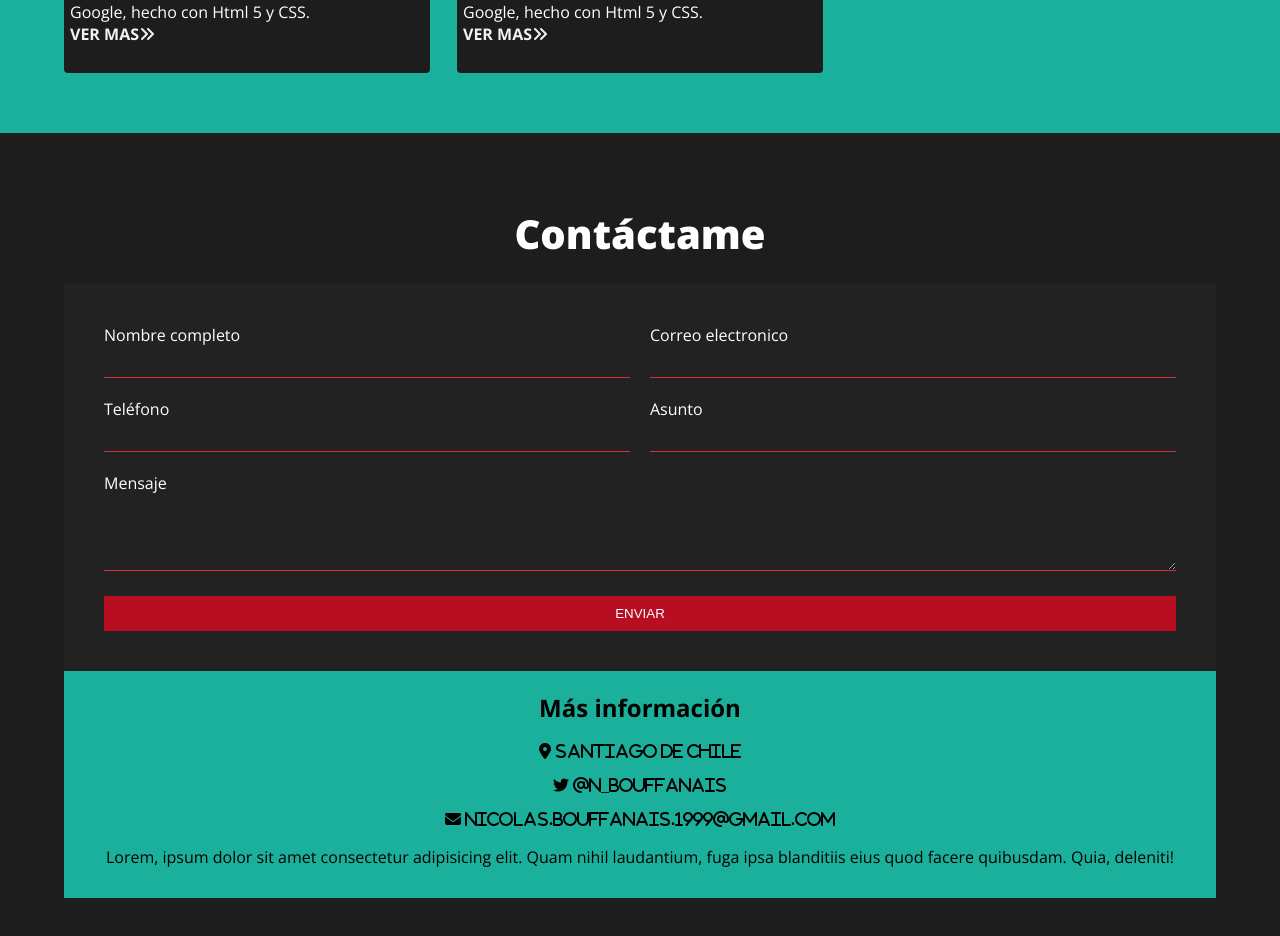
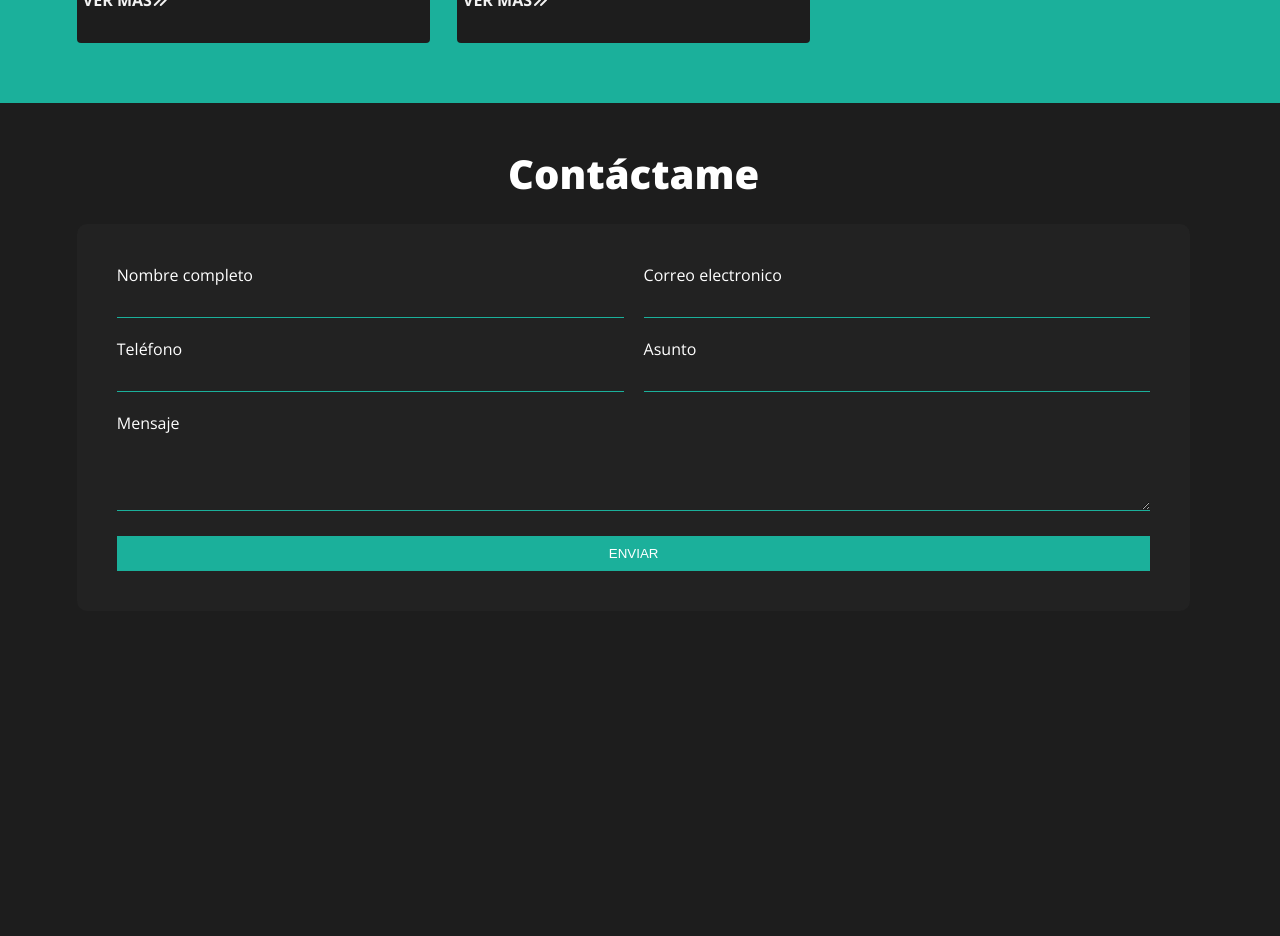
Before and after one commit to N-Ignacio-Bouffanais/portfolio-nextjs-nodemailer, a Next.js app: page / in a window 1280 px wide. Shown: the part 1840-2776 px from the top of the page. After the commit the page ends 2521 px from the top, so only its background shows below. Built offline with nearby package versions, Linux system fonts and the light colour scheme.

Commit message:
cambio de color rojo-verde, elimine la section de info, ajuste el padding de la derecha e izquierda, cambie la fuente de los titulos y modifique la parte del root del css, los colores principalmente

```diff
--- a/components/Contact.js
+++ b/components/Contact.js
@@ -35,31 +35,6 @@ const Contact = () =>{
               </p>
             </form>
           </div>
-          <div className="contact-info">
-            <h2>Más información</h2>
-            <ul>
-              <li>
-                <i className="fa-solid fa-location-dot">
-                  <span> Santiago de Chile</span>
-                </i>
-              </li>
-              <li>
-                <i className="fa-brands fa-twitter">
-                  <span> @N_Bouffanais</span>
-                </i>
-              </li>
-              <li>
-                <i className="fa-solid fa-envelope">
-                  <span> nicolas.bouffanais.1999@gmail.com</span>
-                </i>
-              </li>
-            </ul>
-            <p>
-              Lorem, ipsum dolor sit amet consectetur adipisicing elit. Quam
-              nihil laudantium, fuga ipsa blanditiis eius quod facere quibusdam.
-              Quia, deleniti!
-            </p>
-          </div>
         </div>
       </section>
     );
--- a/pages/_document.js
+++ b/pages/_document.js
@@ -6,7 +6,11 @@ export default function Document() {
       <Head>
         {/*fuentes de google*/}
         <link rel="preconnect" href="https://fonts.googleapis.com" />
-        <link rel="preconnect" href="https://fonts.gstatic.com" crossorigin />
+        <link
+          rel="preconnect"
+          href="https://fonts.gstatic.com"
+          crossOrigin="true"
+        />
         <link
           href="https://fonts.googleapis.com/css2?family=Open+Sans:wght@300;400;700;800&display=swap"
           rel="stylesheet"
--- a/public/styles.css
+++ b/public/styles.css
@@ -2,6 +2,7 @@
   --color: aqua;
   --color-bg:#1d1d1d;
   --color-bg2:#1bb09b;
+  --color-bg3:#0d7265;
   --navbar-height: 7.7rem;
   --navbar-bg:#181717;
 }
@@ -100,7 +101,7 @@ header ul,ol{
 /*Main*/
 /*Section info*/
 .about{
-  padding: 2rem 7vw 0 6vw;
+  padding: 2rem 7vw 5rem 6vw;
   margin: 0 auto;
   min-height: 60rem;
 }
@@ -150,7 +151,7 @@ header ul,ol{
 
 /*Section proyectos*/
 .proyectos{
-  padding: 5rem 5vw;
+  padding: 2rem 7vw 5rem 6vw;
   margin: 0 auto;
   background: #1bb09b;
 }
@@ -197,7 +198,7 @@ header ul,ol{
 
 /*Seccion de Contacto*/
 .contacto{
-  padding: 5rem 5vw;
+  padding: 2rem 7vw 5rem 6vw;
   margin: 0 auto;
 }
 .contacto h1{
@@ -211,9 +212,6 @@ header ul,ol{
   flex-wrap: wrap;
   margin: 2rem auto;
 }
-.contacto .contact-container{
-  border-radius: 0.5rem;
-}
 .contact-container ul,ol{
   list-style: none;
 }
@@ -221,9 +219,11 @@ header ul,ol{
   padding: 1rem;
 }
 .contact-container .contact-form{
-  flex-grow: 99;
+  flex-grow: 9;
+  flex-basis: 55rem;
   background: #222222;
   padding: 3rem;
+  border-radius: 1rem;
 }
 
 .contact-form form {
@@ -247,7 +247,7 @@ header ul,ol{
   outline: none;
   color: #fff;
   background: none;
-  border-bottom: 0.1rem solid #d63031;
+  border-bottom: 0.1rem solid var(--color-bg2);
 }
 
 .contact-form form button{
@@ -255,34 +255,15 @@ header ul,ol{
   border: none;
   color: #fff;
   width: 100%;
-  background: #b70e21;
+  background: var(--color-bg2);
   text-transform: uppercase;
 }
 .contact-form form button:hover,
 .contact-form form button:focus{
-  background: #d63031;
+  background: var(--color-bg3);
   cursor: pointer;
-  transition: background-color 1s ease-out;
+  transition: background-color 0.3s ease-out;
   outline: none;
-}
-
-.contact-container .contact-info{
-  background: var(--color-bg2);
-  width: 100%;
-  flex-basis: 35rem;
-  flex-grow: 99;
-  padding: 2rem;
-  color: #000;
-}
-
-.contact-info h2,
-.contact-info p,
-.contact-info ul{
-  text-align: center;
-  margin: 0 0 1rem 0;
-}
-.contact-info ul li {
-  padding: 0.6rem;
 }
 
 
```
